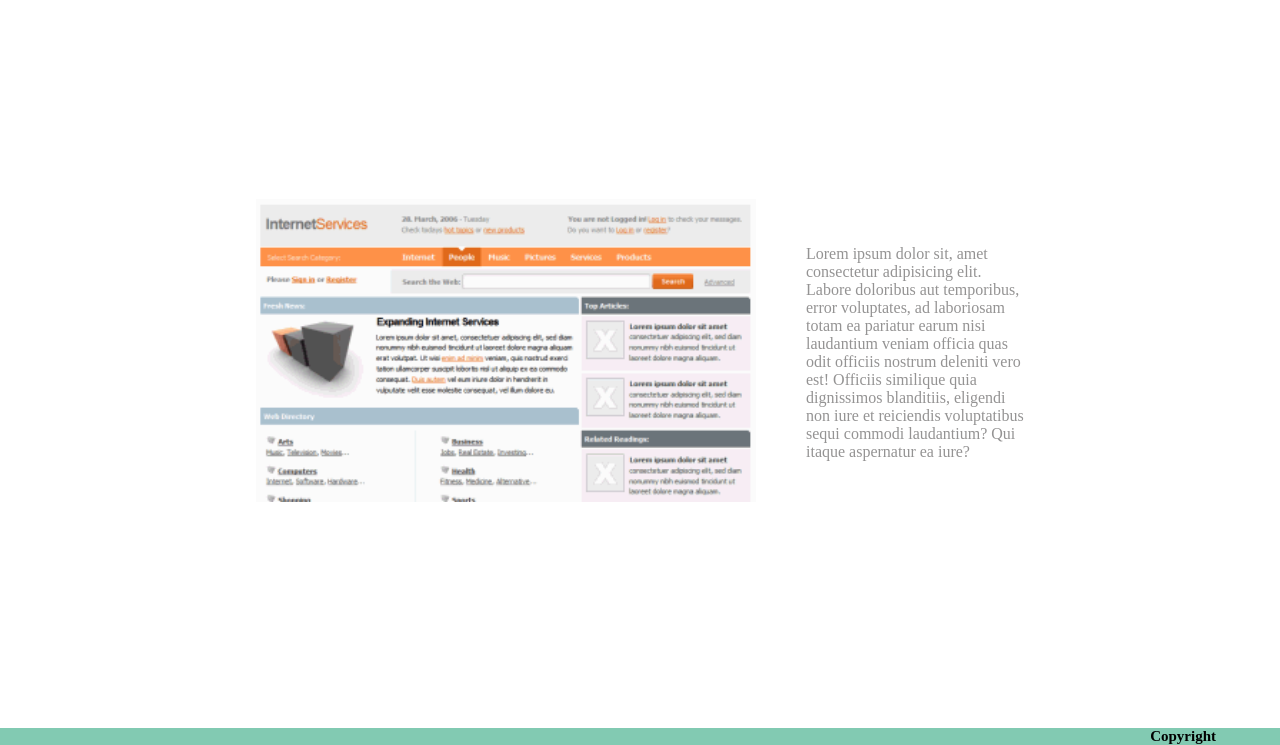
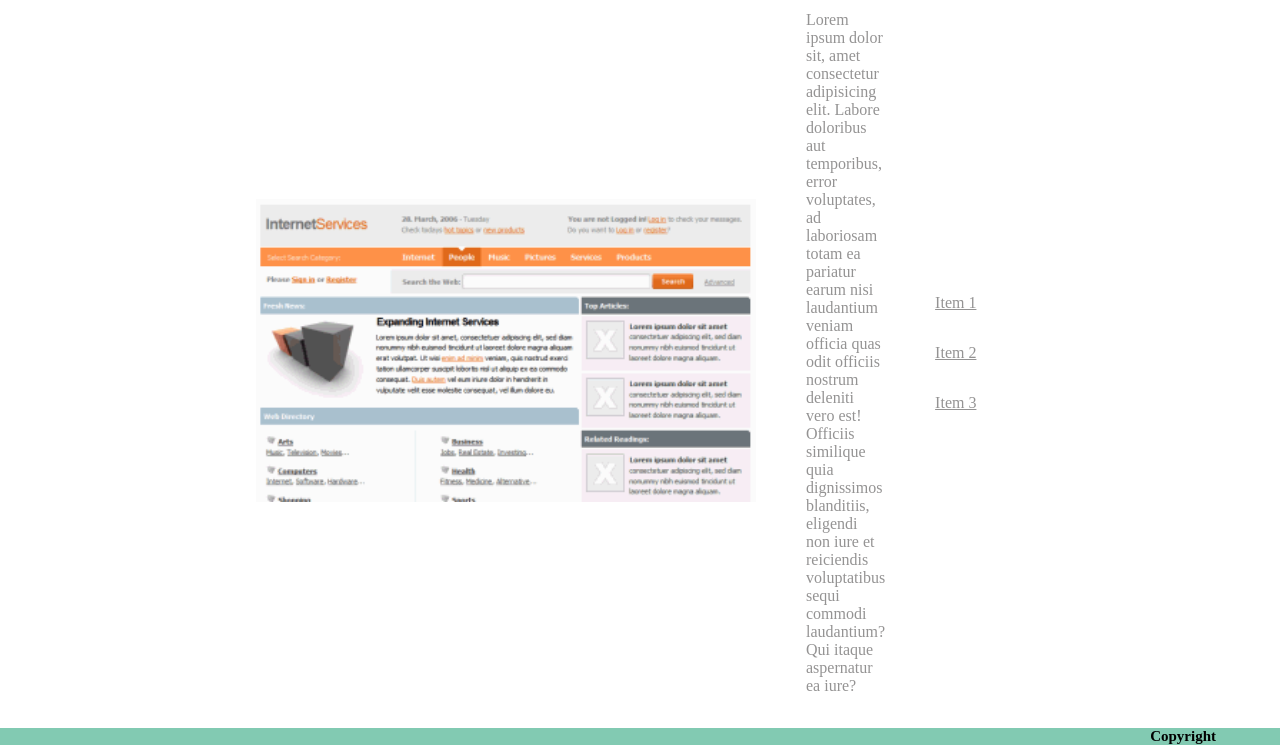
Before and after one commit to LeToleau/FirstRepository, a plain HTML site: page index.html in a window 1280 px wide. Shown: the part 59-804 px from the top of the page. Drawn offline with Linux system fonts and the light colour scheme.

Commit message:
Ramita - se añade una lista al html y sus estilos

```diff
--- a/css/estilos.css
+++ b/css/estilos.css
@@ -30,6 +30,14 @@ main div p {
     margin-left: 50px;
 }
 
+main div ul {
+    list-style: none;
+    text-decoration: underline;
+    margin-left: 50px;
+    width: 150px;
+    line-height: 50px;
+}
+
 footer p {
     font-size: 15px;
     font-weight: 600;
--- a/index.html
+++ b/index.html
@@ -19,6 +19,13 @@
         <div>
             <p>Lorem ipsum dolor sit, amet consectetur adipisicing elit. Labore doloribus aut temporibus, error voluptates, ad laboriosam totam ea pariatur earum nisi laudantium veniam officia quas odit officiis nostrum deleniti vero est! Officiis similique quia dignissimos blanditiis, eligendi non iure et reiciendis voluptatibus sequi commodi laudantium? Qui itaque aspernatur ea iure?</p>
         </div>
+        <div>
+            <ul>
+                <li>Item 1</li>
+                <li>Item 2</li>
+                <li>Item 3</li>
+            </ul>
+        </div>
     </main>
 
     <footer>
```
